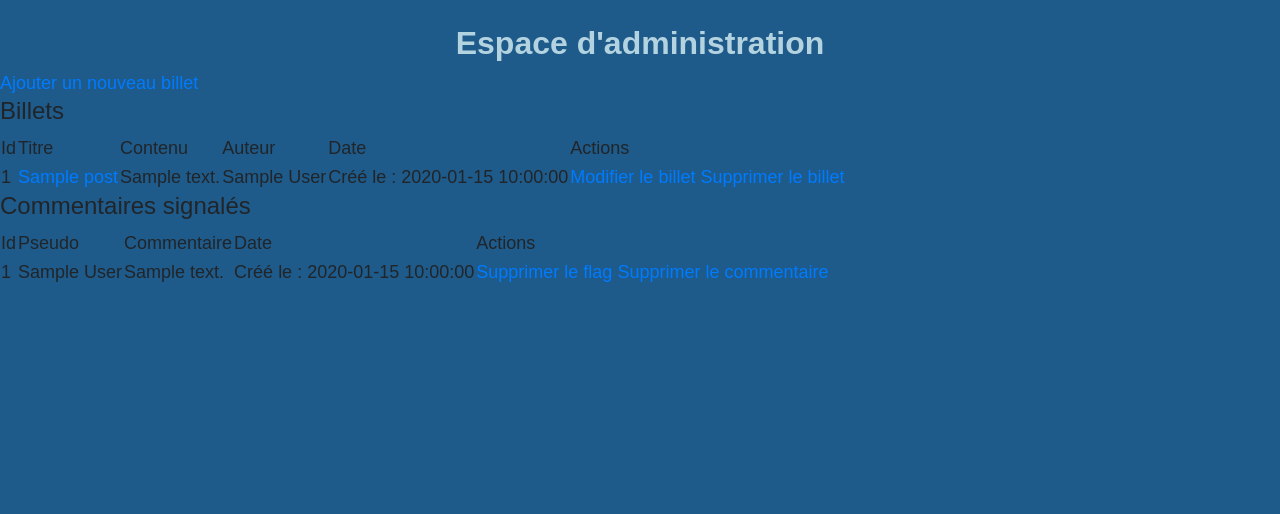
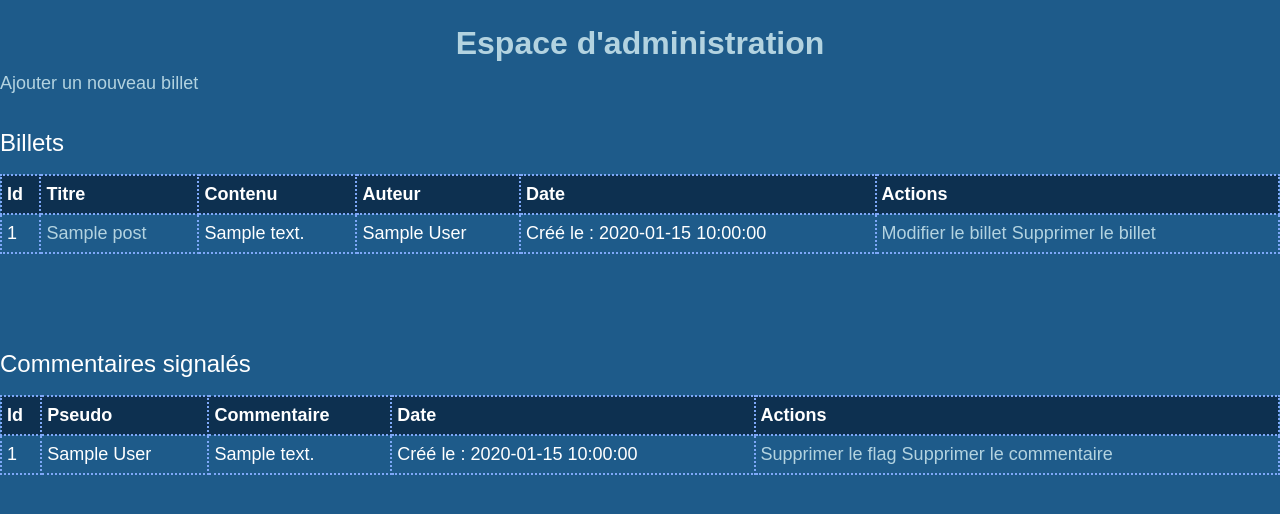
Before and after one commit to WonderMimi/P4-Forteroche, a PHP site: template templates/administration.php in a window 1280 px wide. Shown: the part 76-590 px from the top of the page. Run offline with PHP 8.4, Linux system fonts and the light colour scheme; the template is opened without the code that fills it: most values are stand-ins (such as "Sample title", 1, 10 or a date in 2020); data that the repository does not hold is empty.

Commit message:
Styled admin page

```diff
--- a/public/css/styles.css
+++ b/public/css/styles.css
@@ -61,9 +61,11 @@ header {
   justify-content: space-between;
 }
 
+a,
 a:link,
 li a:visited {
   text-decoration: none;
+  color: var(--bglacier);
 }
 
 ul {
@@ -111,7 +113,7 @@ h1 {
 
 .separator {
   width: 100%;
-  height: 2rem;
+  height: .5rem;
   background-color: var(--bclair);
 }
 
@@ -204,3 +206,38 @@ input {
 textarea {
   width: 70%;
 }
+
+/*================================  ADMIN  ==================================*/
+
+table {
+  width: 100%;
+  background-color: #1E5B8A;
+  border-collapse: collapse;
+  border-width: 2px;
+  border-color: #7EA8F8;
+  border-style: dotted;
+  color: white;
+  margin-bottom: 6rem;
+}
+
+td,
+th {
+  border-width: 2px;
+  border-color: #7EA8F8;
+  border-style: dotted;
+  padding: 5px;
+}
+
+table a {
+  color: white;
+}
+
+thead {
+  background-color: #0D3050;
+}
+
+h4 {
+  color: white;
+  margin-top: 2rem;
+  margin-bottom: 1rem;
+}
--- a/templates/administration.php
+++ b/templates/administration.php
@@ -13,14 +13,16 @@
 <h4>Billets</h4>
 
 <table>
-    <tr>
-        <td>Id</td>
-        <td>Titre</td>
-        <td>Contenu</td>
-        <td>Auteur</td>
-        <td>Date</td>
-        <td>Actions</td>
-    </tr>
+    <thead>
+        <tr>
+            <th>Id</th>
+            <th>Titre</th>
+            <th>Contenu</th>
+            <th>Auteur</th>
+            <th>Date</th>
+            <th>Actions</th>
+        </tr>
+    </thead>
     <?php
     foreach ($posts as $post) {
     ?>
@@ -44,13 +46,15 @@
 <h4>Commentaires signalés</h4>
 
 <table>
-    <tr>
-        <td>Id</td>
-        <td>Pseudo</td>
-        <td>Commentaire</td>
-        <td>Date</td>
-        <td>Actions</td>
-    </tr>
+    <thead>
+        <tr>
+            <th>Id</th>
+            <th>Pseudo</th>
+            <th>Commentaire</th>
+            <th>Date</th>
+            <th>Actions</th>
+        </tr>
+    </thead>
     <?php
     foreach ($comments as $comment) {
     ?>
```
